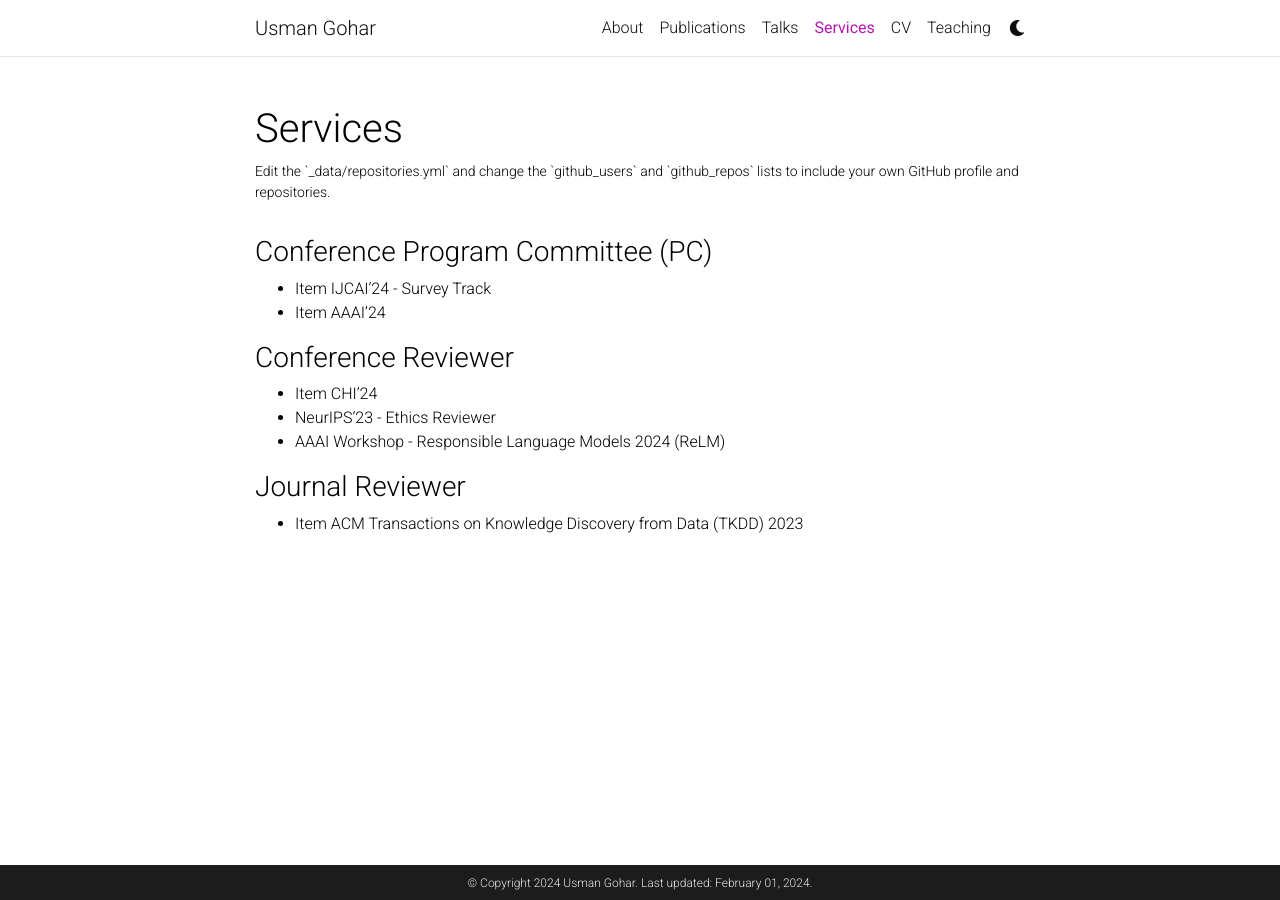
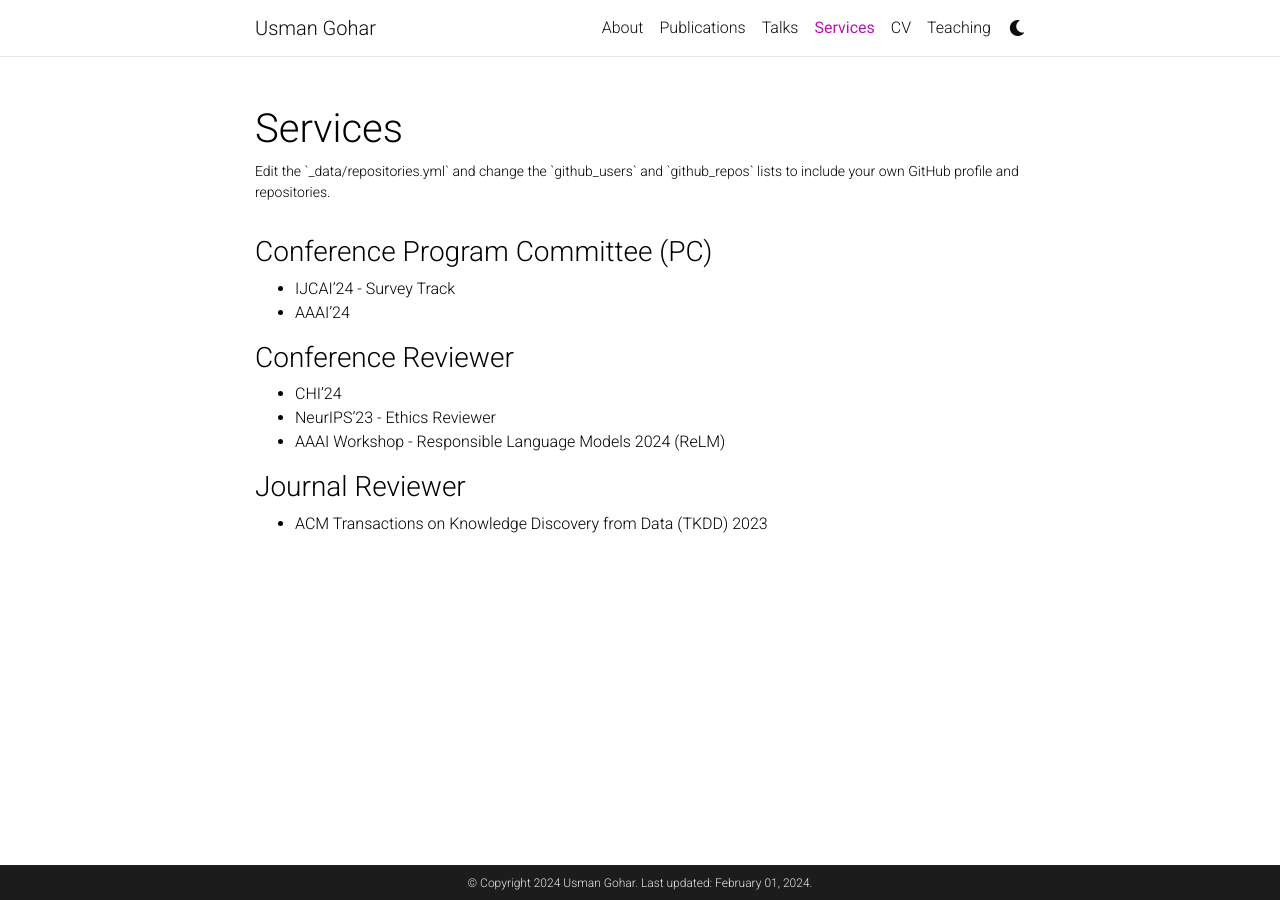
Before and after one commit to UsmanGohar/usmangohar.github.io, a Jekyll site: the page built from _pages/repositories.md, in a window 1280 px wide. Built offline with Jekyll 4.4.1, drawn with Linux system fonts in a browser that asks for light colours; comment, search, counter and statistics services are not loaded; a style sheet for code colours, icons or effects is not loaded.

Commit message:
Update repositories.md

```diff
--- a/_pages/repositories.md
+++ b/_pages/repositories.md
@@ -9,15 +9,15 @@ nav_order: 3
 
 ### Conference Program Committee (PC)
 
-* Item IJCAI'24 - Survey Track
-* Item AAAI'24
+* IJCAI'24 - Survey Track
+* AAAI'24
 
 ### Conference Reviewer
 
-* Item CHI'24
+* CHI'24
 * NeurIPS'23 - Ethics Reviewer
 * AAAI Workshop - Responsible Language Models 2024 (ReLM)
 
 ### Journal Reviewer
 
-* Item ACM Transactions on Knowledge Discovery from Data (TKDD) 2023
+* ACM Transactions on Knowledge Discovery from Data (TKDD) 2023
```
